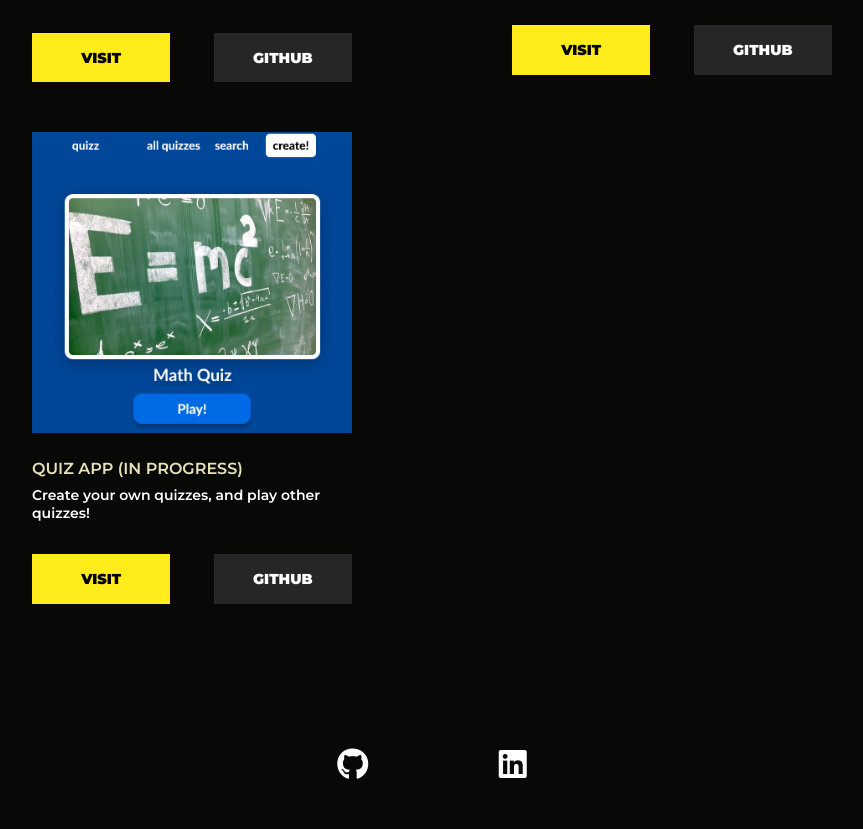
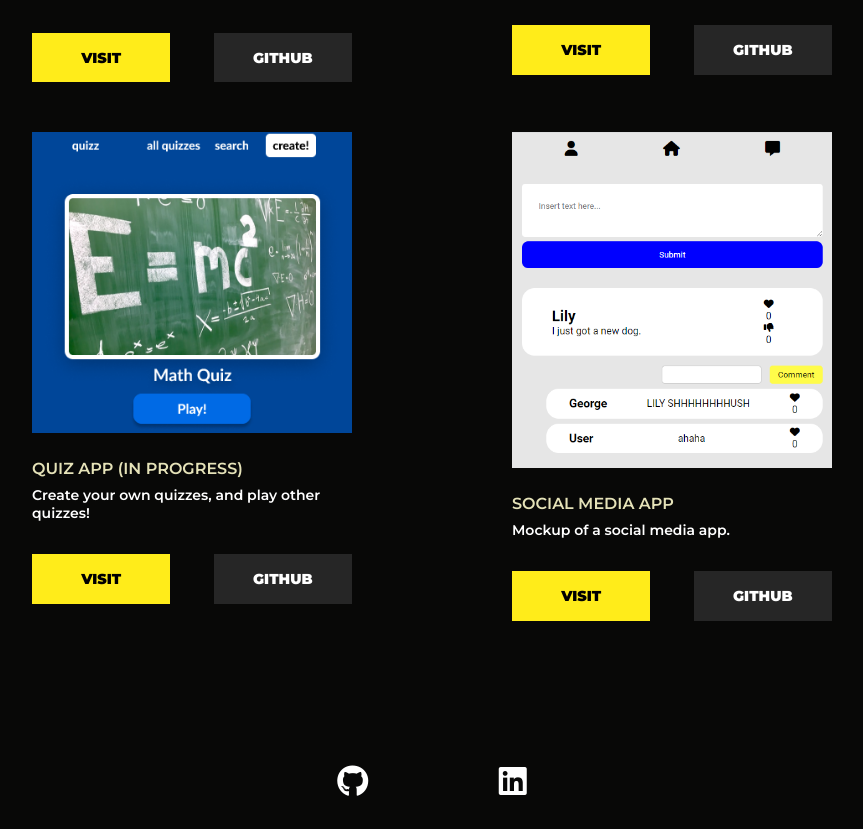
Before and after one commit to czcarrizales/react-portfolio, a React (Create React App) app: page / in a window 1280 px wide. Shown: the part 2084-2913 px from the top of the page, without its empty margins (208-1071 px from the left). Built offline with nearby package versions, Linux system fonts and the light colour scheme.

Commit message:
add social media project to projects

```diff
--- a/src/components/App.js
+++ b/src/components/App.js
@@ -31,7 +31,13 @@ function App() {
       image: "images/quizgame.png",
       githubLink: "https://github.com/czcarrizales/chazz-quiz-project"
     },
-
+    {
+      title: "Social Media App",
+      text: "Mockup of a social media app.",
+      image: 'images/socialmediaapp.png',
+      websiteLink: "https://social-media-app-czcarrizales.vercel.app/",
+      githubLink: "https://github.com/czcarrizales/social-media-app"
+    }
   ];
   return (
 
```
Also changed, not shown: public/images/socialmediaapp.png (added).
